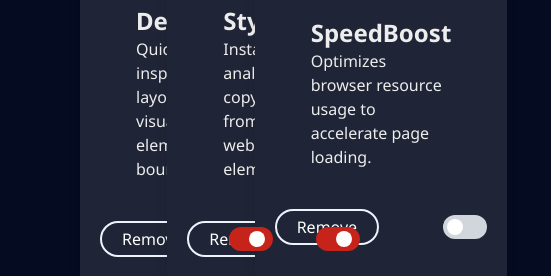
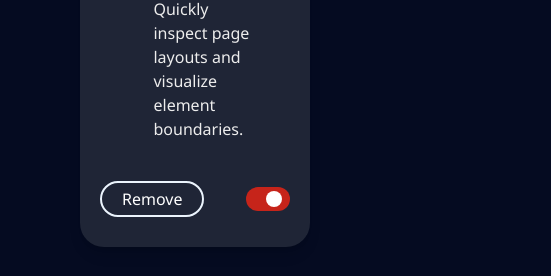
Before and after one commit to smileywrld/browser-extension-manager, a website: page index.html in a window 390 px wide. Shown: the part 274-550 px from the top of the page, 551 px wide, since content can reach past the window. Drawn offline with Linux system fonts and the light colour scheme.

Commit message:
feat: update card layout to improve responsiveness and add grid column classes

```diff
--- a/index.html
+++ b/index.html
@@ -39,8 +39,7 @@
       </div>
     </div>
 
-    <section id="card-container"
-      class="grid grid-rows-4 grid-cols-3 gap-[2rem] mt-10 md:grid-cols-2 sm:grid-cols-1 lg:grid-cols-3">
+    <section id="card-container" class="grid grid-cols-1 sm:grid-cols-2 lg:grid-cols-3 gap-[2rem] mt-10">
     </section>
 
   </main>
```
Also changed, not shown: src/output.css.
